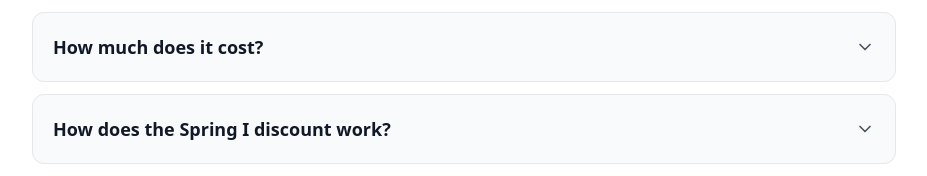
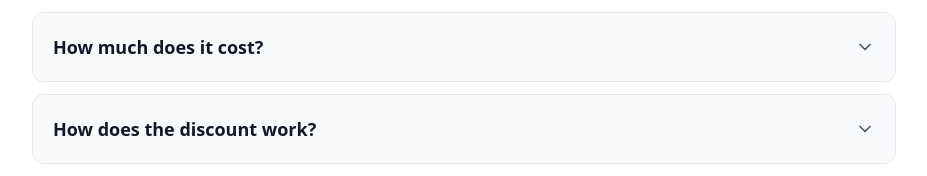
Before and after one commit to Qwixo/apply.INTERLINK.edu-28.8.2025-old-v1.1, a React (Vite) app: page /greensboro in a window 1280 px wide. Shown: the part 9252-9428 px from the top of the page, without its empty margins (176-1103 px from the left). Built offline with nearby package versions, Linux system fonts and the light colour scheme.

Commit message:
Updated GreensboroPage.tsx

```diff
--- a/src/pages/GreensboroPage.tsx
+++ b/src/pages/GreensboroPage.tsx
@@ -975,13 +975,13 @@ function GreensboroPage() {
           onClick={() => toggleFAQ(5)}
           className="w-full flex items-center justify-between p-5 text-left hover:bg-gray-100 transition-colors"
         >
-          <span className="text-lg font-semibold text-gray-900">How does the Spring I discount work?</span>
+          <span className="text-lg font-semibold text-gray-900">How does the discount work?</span>
           <ChevronDown className={`w-5 h-5 text-gray-600 transition-transform ${openFAQ === 5 ? 'rotate-180' : ''}`} />
         </button>
         {openFAQ === 5 && (
           <div className="px-5 pb-5">
             <p className="text-gray-700">
-              Spring I is 20% off if you apply by March 18.<br />
+              You get 20% off if you apply by the above mentioned date.<br />
               Save up to $340 (full-time) or $170 (part-time).
             </p>
           </div>
```
